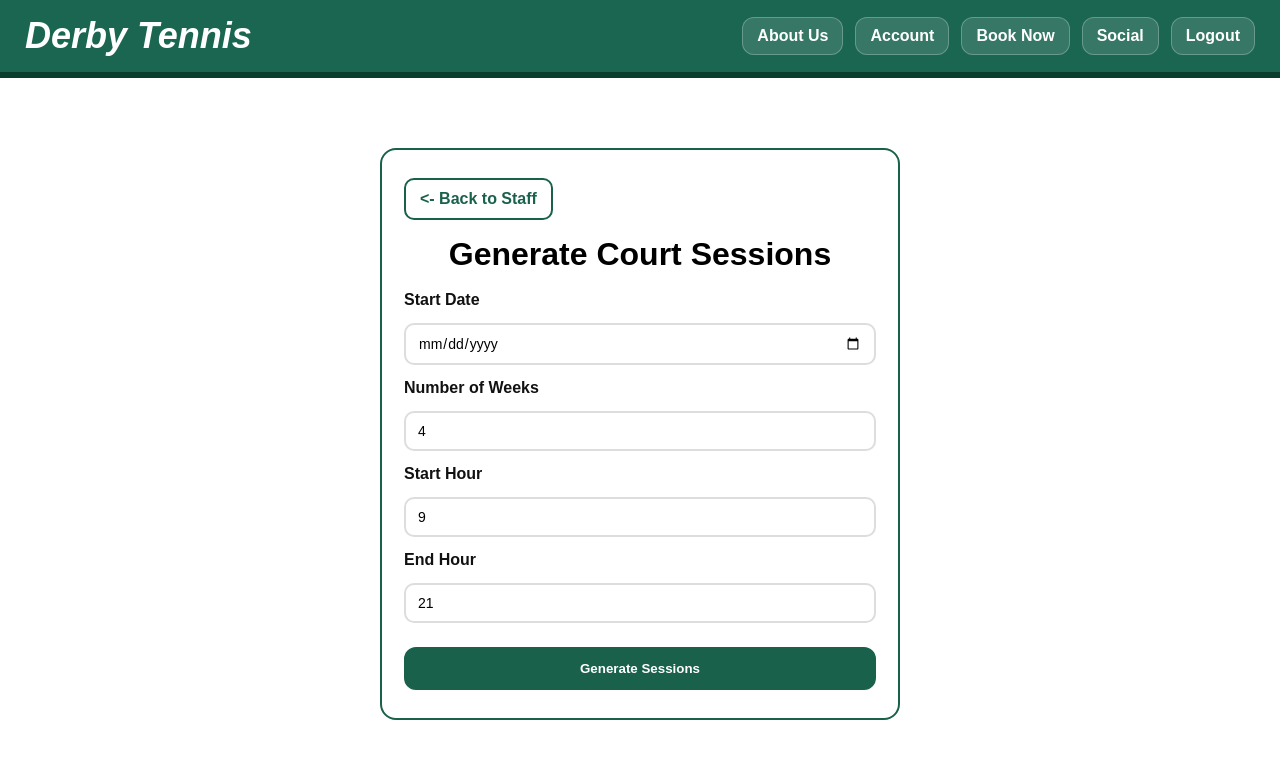
After one commit to jamesdavies57/tennis_website, a Django app: page /staff/generatesessions/ in a window 1280 px wide. The commit adds this page. Shown: the top 759 px of the page. Run offline with Django 5.2, Linux system fonts and the light colour scheme; the visitor is signed in with stand-in values (Sample User, id 1).

Commit message:
added session generation

```diff
--- /dev/null
+++ b/staff/static/staff/generate_sessions.css
@@ -0,0 +1,86 @@
+
+.generate-wrapper {
+  display: flex;
+  justify-content: center;
+  padding: 40px 12px;
+}
+
+.generate-card {
+  width: min(520px, 100%);
+  background: #fff;
+  border-radius: 16px;
+  padding: 28px 22px;
+  border: 2px solid #1a614c;
+}
+
+.generate-card h1 {
+  text-align: center;
+  font-size: clamp(24px, 3vw, 32px);
+  margin-bottom: 18px;
+}
+
+.generate-form {
+  display: flex;
+  flex-direction: column;
+  gap: 14px;
+}
+
+.generate-form label {
+  font-weight: 700;
+  color: #111;
+}
+
+.generate-form input {
+  width: 100%;
+  padding: 10px 12px;
+  border-radius: 10px;
+  border: 2px solid #ddd;
+  font-size: 14px;
+  font-family: inherit;
+}
+
+.generate-form input:focus {
+  outline: none;
+  border-color: #1a614c;
+}
+
+.generate-btn {
+  margin-top: 10px;
+  padding: 12px;
+  border-radius: 12px;
+  border: 2px solid #1a614c;
+  background: #1a614c;
+  color: #fff;
+  font-weight: 700;
+  cursor: pointer;
+}
+
+.generate-btn:hover {
+  opacity: 0.92;
+}
+
+.generate-message {
+  padding: 10px 12px;
+  border-radius: 10px;
+  background: #1a614c;
+  color: #fff;
+  font-weight: 700;
+  margin-bottom: 16px;
+}
+
+.back-btn {
+  display: inline-block;
+  margin-bottom: 16px;
+  padding: 10px 14px;
+  border-radius: 10px;
+  border: 2px solid #1a614c;
+  background: transparent;
+  color: #1a614c;
+  text-decoration: none;
+  font-weight: 700;
+}
+
+.back-btn:hover {
+  background: #1a614c;
+  color: #fff;
+}
--- /dev/null
+++ b/staff/templates/staff/generate_sessions.html
@@ -0,0 +1,45 @@
+{% extends "base.html" %}
+{% load static %}
+
+{% block title %}Generate Sessions | Derby Tennis{% endblock %}
+
+{% block extra_css %}
+<link rel="stylesheet" href="{% static 'staff/generate_sessions.css' %}">
+{% endblock %}
+
+{% block content %}
+
+<div class="generate-wrapper">
+  <div class="generate-card">
+
+    <a href="{% url 'staff' %}" class="back-btn">
+      <- Back to Staff
+    </a>
+
+    <h1>Generate Court Sessions</h1>
+
+
+    <form method="post" class="generate-form">
+      {% csrf_token %}
+
+      <label for="start_date">Start Date</label>
+      <input type="date" name="start_date" id="start_date">
+
+      <label for="weeks">Number of Weeks</label>
+      <input type="number" name="weeks" id="weeks" value="4" min="1">
+
+      <label for="start_hour">Start Hour</label>
+      <input type="number" name="start_hour" id="start_hour" value="9" min="0" max="23">
+
+      <label for="end_hour">End Hour</label>
+      <input type="number" name="end_hour" id="end_hour" value="21" min="1" max="24">
+
+      <button type="submit" class="generate-btn">
+        Generate Sessions
+      </button>
+    </form>
+
+  </div>
+</div>
+
+{% endblock %}
--- a/staff/templates/staff/staff.html
+++ b/staff/templates/staff/staff.html
@@ -41,6 +41,11 @@
           <h3>Manage Staff</h3>
           <p>View and manage staff members.</p>
         </a>
+
+        <a href="{% url 'generate_sessions' %}" class="staff-card admin">
+          <h3>Generate sessions</h3>
+          <p>Create new sessions for future dates.</p>
+        </a>
       {% endif %}
 
     </div>
--- a/staff/urls.py
+++ b/staff/urls.py
@@ -10,4 +10,5 @@ urlpatterns = [
     path("staffsignup/", views.staff_signup, name="staff_signup"),
     path("staffmanagement/", views.staff_management, name="staff_management"),
     path("manageastaff<int:user_id>/", views.manage_a_staff, name="manage_a_staff"),
+    path("generatesessions/", views.generate_sessions_view, name="generate_sessions"),
 ]
--- a/staff/views.py
+++ b/staff/views.py
@@ -3,6 +3,8 @@ from django.contrib.auth.decorators import login_required
 from .forms import CompForm, StaffCreationForm
 from bookings.models import Session
 from accounts.models import Account, Notification
+from .service import generate_court_sessions
+from datetime import datetime
 
 @login_required
 def staff_view(request):
@@ -160,3 +162,29 @@ def manage_a_staff(request, user_id):
         return redirect("manage_a_staff", user_id=member.id)
 
     return render(request, "staff/manage_a_staff.html", {"member": member, "warnings": warnings})
+
+
+@login_required
+def generate_sessions_view(request):
+    if request.user.is_superuser != True:
+        return redirect("home")
+    if request.method == "POST":
+        weeks = int(request.POST.get("weeks", 4))
+        start_hour = int(request.POST.get("start_hour", 9))
+        end_hour = int(request.POST.get("end_hour", 21))
+        start_date_str = request.POST.get("start_date")
+
+        if start_date_str:
+            start_date = datetime.strptime(start_date_str, "%Y-%m-%d").date()
+        else:
+            start_date = None
+
+        created = generate_court_sessions(
+            weeks=weeks,
+            start_hour=start_hour,
+            end_hour=end_hour,
+            start_date=start_date,
+        )
+        return redirect("generate_sessions")
+
+    return render(request, "staff/generate_sessions.html")
```
Also changed, not shown: staff/service.py (added, +42 -0 lines).
